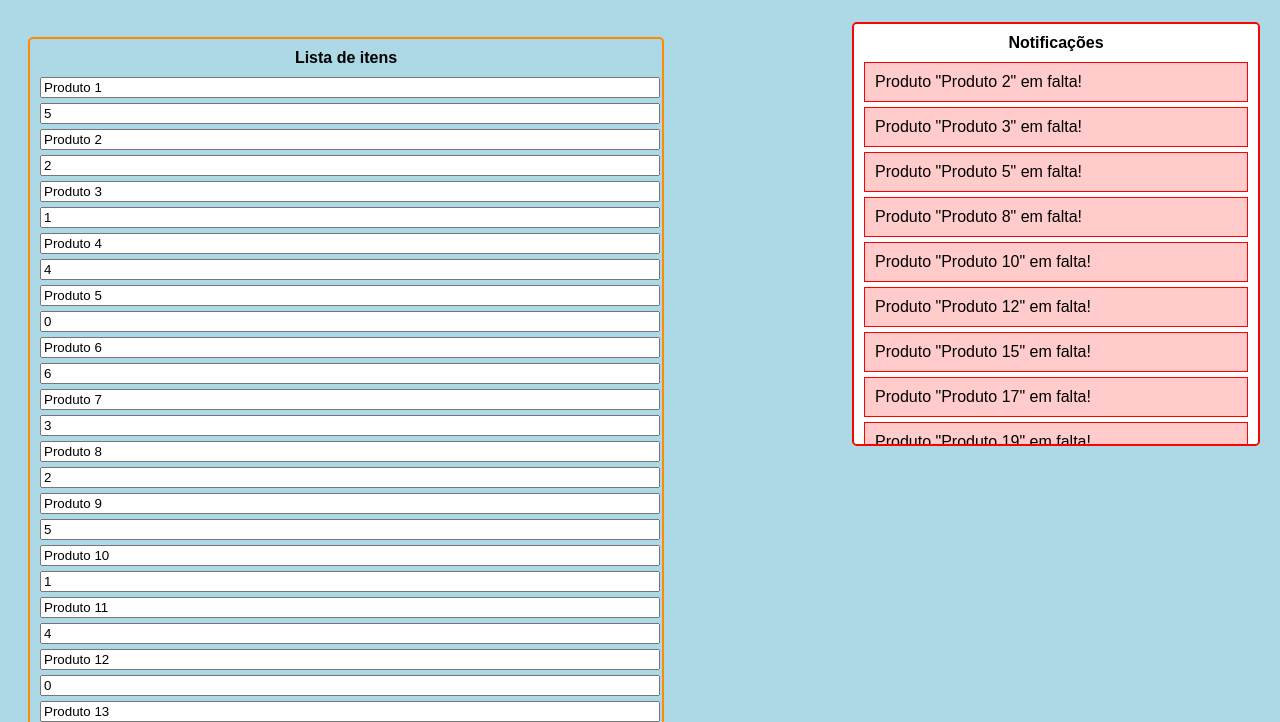
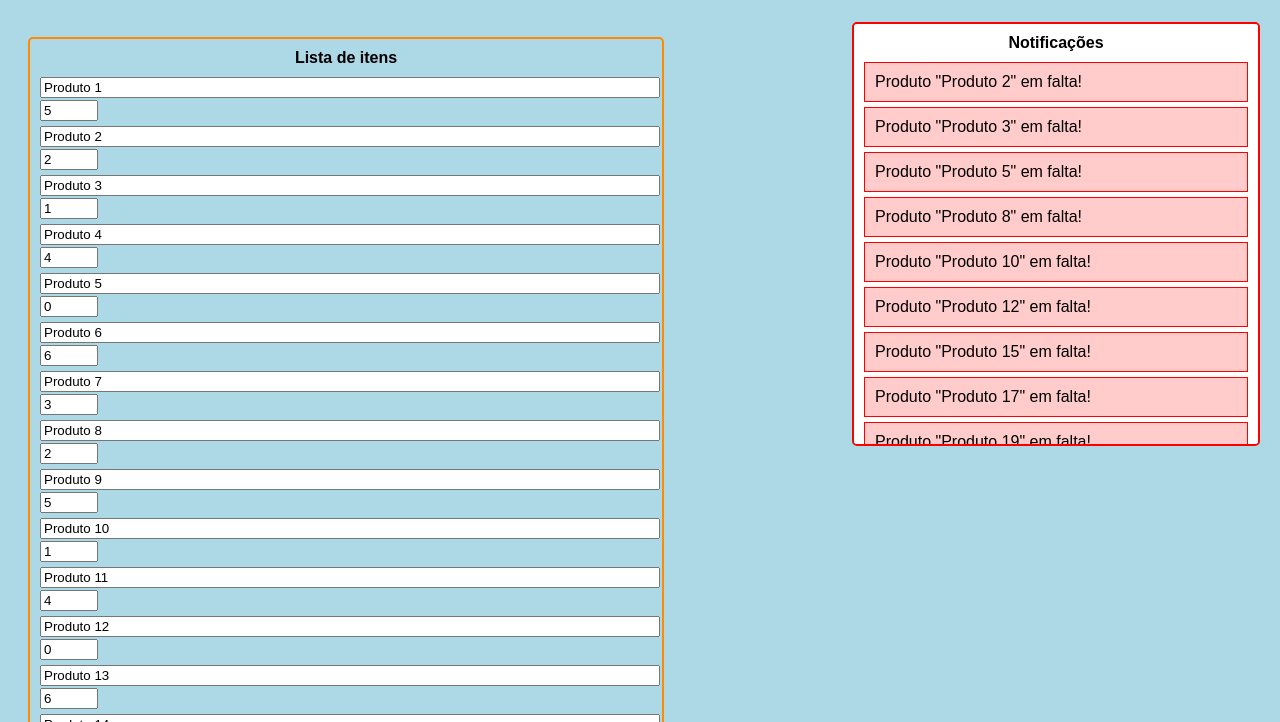
Before and after one commit to PedroFilipe08/Decafil3, a plain HTML site: page index.html in a window 1280 px wide. Shown: the part 78-800 px from the top of the page. Drawn offline with Linux system fonts and the light colour scheme.

Commit message:
Update index.html

```diff
--- a/index.html
+++ b/index.html
@@ -58,8 +58,8 @@
             width: 100%; /* Ocupa toda a largura */
         }
         .item input[type="number"] {
-            width: 100%; /* Ocupa toda a largura */
-            margin-top: 5px; /* Espaço entre o nome e a quantidade */
+            width: 50px; /* Tamanho reduzido */
+            margin-top: 2px; /* Espaço menor entre o nome e a quantidade */
         }
         #notification-title {
             font-weight: bold;
```
